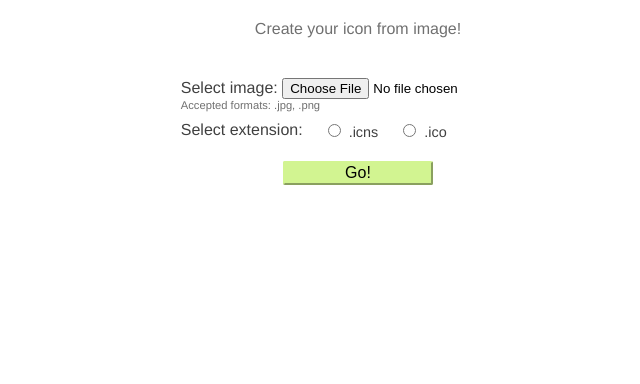
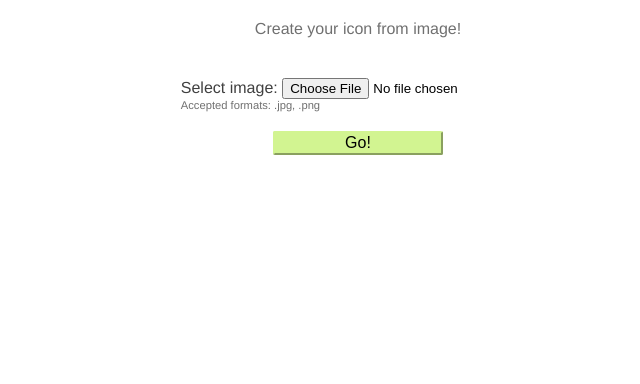
Before and after one commit to sofiia-tesliuk/Jellicon, a Flask app: page / in a window 1280 px wide. Shown: the part 120-504 px from the top of the page, without its empty margins (282-922 px from the left). Run offline with Flask 2, Linux system fonts and the light colour scheme.

Commit message:
Updated to deployed version;

```diff
--- a/unicon/app.py
+++ b/app.py
@@ -4,11 +4,11 @@ import os
 from werkzeug.exceptions import NotFound
 from flask import Flask, render_template, redirect, request, url_for, send_from_directory, after_this_request
 
-from unicon.image import UnImage
+from image import UnImage
 
 app = Flask(__name__)
 
-STORAGE_DIRECTORY = "../icons"
+STORAGE_DIRECTORY = "icons"
 
 
 @app.route('/', methods=['GET', 'POST'])
@@ -17,14 +17,8 @@ def upload_image():
         if request.files:
             image = request.files["image"]
             if UnImage.valid_format(image.filename):
-                try:
-                    if request.form['extension-radio'] == 'icns':
-                        icon_filename = UnImage.create_icns(STORAGE_DIRECTORY, image)
-                    else:
-                        icon_filename = UnImage.create_ico(STORAGE_DIRECTORY, image)
-                    return render_template('download.html', icon_filename=icon_filename)
-                except KeyError:
-                    return render_template('upload.html', error="Icon extension is not selected.")
+                icon_filename = UnImage.create_ico(STORAGE_DIRECTORY, image)
+                return render_template('download.html', icon_filename=icon_filename)
             else:
                 error = 'Invalid image format.'
                 if image.filename == '':
--- /dev/null
+++ b/runtime.txt
@@ -0,0 +1 @@
+python-3.7.4
--- a/unicon/static/styles/upload.css
+++ b/static/styles/upload.css
@@ -3,12 +3,8 @@ form{
     flex-direction: column;
 }
 
-.image-input_label, .extension-selector-text{
+.image-input_label{
     color: #404040;
-}
-.extension-selector{
-    display: flex;
-    margin-top: 10px;
 }
 
 .image-formats_message{
@@ -23,22 +19,12 @@ button{
     border-radius: 2px;
     padding: 1px;
     font-size: 1em;
-    width: 150px;
+    width: 170px;
     align-self: center;
 }
 
 button:hover{
     opacity: 0.7;
-}
-
-.extension-text{
-    margin-left: 5px;
-    color: #404040;
-    font-size: 0.9em;
-}
-
-.extension{
-    margin-left: 20px;
 }
 
 .error{
--- a/unicon/templates/download.html
+++ b/templates/download.html
@@ -2,5 +2,5 @@
 
 {% block main %}
 <label class="download_attention"><strong>Attention:</strong> after first downloading icon deletes from the server.</label>
-<a class="download_link" href="{{ url_for('download_icon', icon_filename=icon_filename) }}">Download</a>
+<a class="download_link" href="{{ url_for('download_icon', icon_filename=icon_filename) }}">Download .ico 🦄</a>
 {% endblock %}
--- a/unicon/templates/index.html
+++ b/templates/index.html
@@ -17,7 +17,7 @@
     <section>Create your icon from image!</section>
 
     <div class="main">
-    {% block main %}{% endblock %}
+        {% block main %}{% endblock %}
     </div>
 
     <footer>
--- /dev/null
+++ b/templates/upload.html
@@ -0,0 +1,16 @@
+{% extends "index.html" %}
+
+{% block main %}
+<form action="{{ url_for('upload_image')}}" method="POST" enctype="multipart/form-data">
+    <div class="form-group">
+        <label class="image-input_label">Select image:</label>
+        <input type="file" class="custom-file-input" name="image" id="image">
+    </div>
+    <label class="image-formats_message">Accepted formats: .jpg, .png</label>
+    <button type="submit" class="btn btn-primary">Go!</button>
+</form>
+
+    {% if error %}
+    <label class=error><strong>Error:</strong> {{ error }}</label>
+    {% endif %}
+{% endblock %}
--- a/unicon/templates/upload.html
+++ /dev/null
@@ -1,27 +0,0 @@
-{% extends "index.html" %}
-
-{% block main %}
-<form action="/" method="POST" enctype="multipart/form-data">
-    <div class="form-group">
-        <label class="image-input_label">Select image:</label>
-        <input type="file" class="custom-file-input" name="image" id="image">
-    </div>
-    <label class="image-formats_message">Accepted formats: .jpg, .png</label>
-    <div class="extension-selector">
-        <label class="extension-selector-text">Select extension:</label>
-        <div class="extension">
-            <input type="radio" name="extension-radio" value="icns"/><span class="extension-text">.icns</span>
-        </div>
-        <div class="extension">
-            <input type="radio" name="extension-radio" value="ico"/><span class="extension-text">.ico</span>
-        </div>
-    </div>
-    <button type="submit" class="btn btn-primary">Go!</button>
-</form>
-
-    {% if error %}
-    <label class=error><strong>Error:</strong> {{ error }}</label>
-    {% endif %}
-
-
-{% endblock %}
```
Also changed, not shown: requirements.txt (+8 -2 lines), __init__.py (renamed from unicon/__init__.py), image.py (renamed from unicon/image.py), image/stormtroopocat.png (deleted), static/images/feedback_form.png (renamed from unicon/static/images/feedback_form.png), static/images/github_logo.png (renamed from unicon/static/images/github_logo.png), static/images/unicon_logo.png (renamed from unicon/static/images/unicon_logo.png), static/styles/base.css (renamed from unicon/static/styles/base.css), static/styles/download.css (renamed from unicon/static/styles/download.css), static/styles/main.css (renamed from unicon/static/styles/main.css), templates/error.html (renamed from unicon/templates/error.html), 1 other file.
